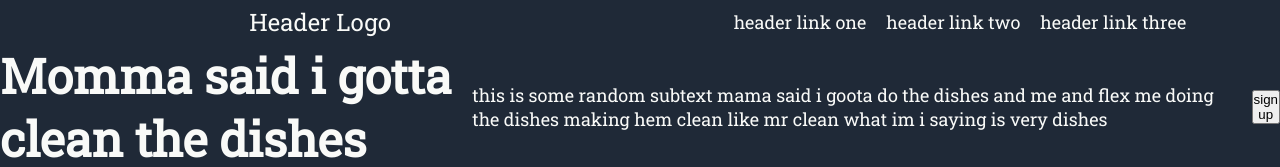
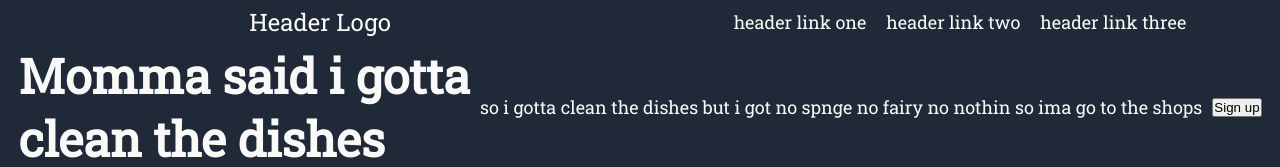
Before and after one commit to HiroNormal/LandingPage, a plain HTML site: page index.html in a window 1280 px wide. Shown: the top 167 px of the page. Drawn offline with Linux system fonts and the light colour scheme.

Commit message:
Update index.html

```diff
--- a/index.html
+++ b/index.html
@@ -23,14 +23,18 @@
         </div>
         <div class ="content">
         <div class="content-left">
-            <h1> Momma said i gotta clean the dishes</h1>
-            <p class= "header-link" > this is some random subtext mama said i goota do the dishes and me and flex me doing the dishes making hem clean like mr clean what im i saying is very dishes</p>
-            <button type="button" class="btn-first" > sign up </button>
+            <h1> Momma said i gotta <br> clean the dishes</h1>
+            <p class= "header-link" >so i gotta clean the dishes but i got no spnge no fairy no nothin so ima go to the shops </p>
+            <button type="button" class="btn-first" >Sign up</button>
         </div>
         <div class="content-right">
             <img class = img1 src="https://media.wired.com/photos/592743917034dc5f91bee16a/191:100/w_1200,h_630,c_limit/robot-clean-dishes-562976337.jpg" alt="img1" width="500">
         </div>
         </div>
     </div>
+    <div class = "second section">
+
+    </div>
+
 </body>
 </html>
```
